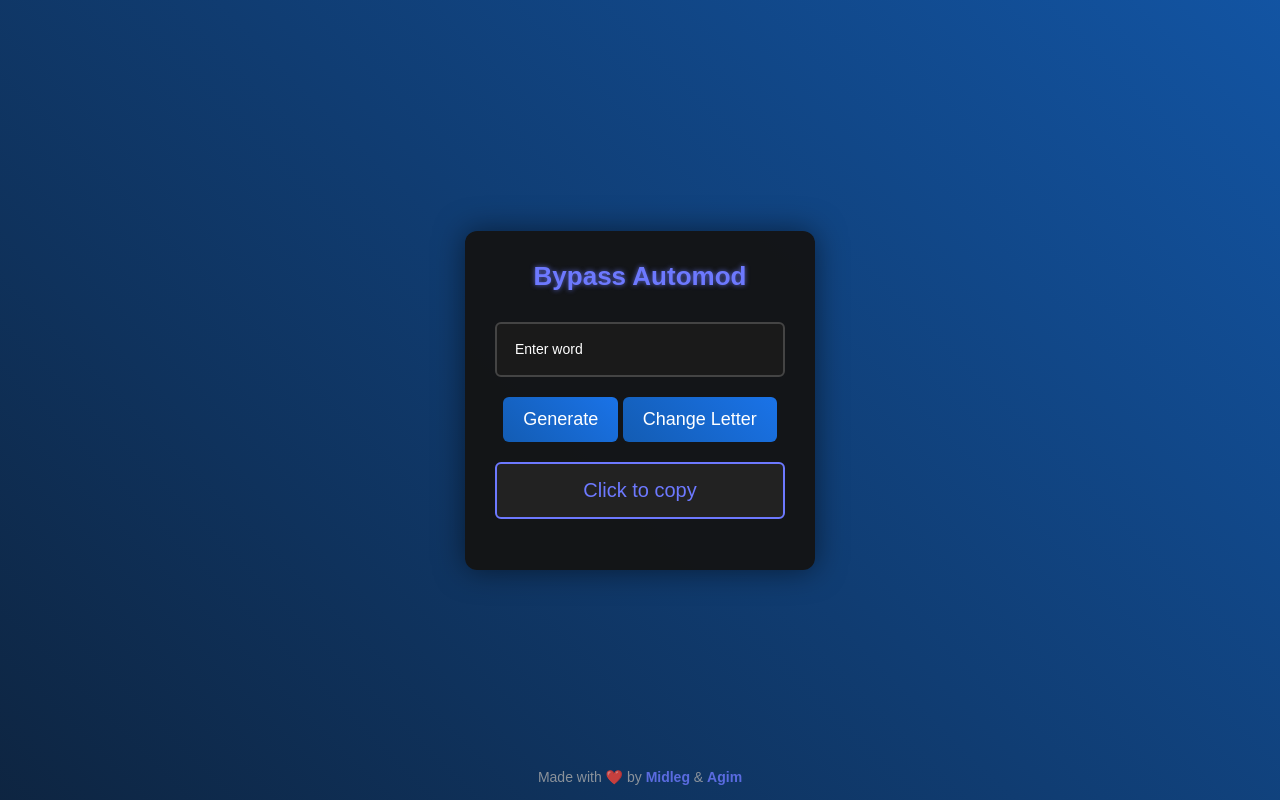
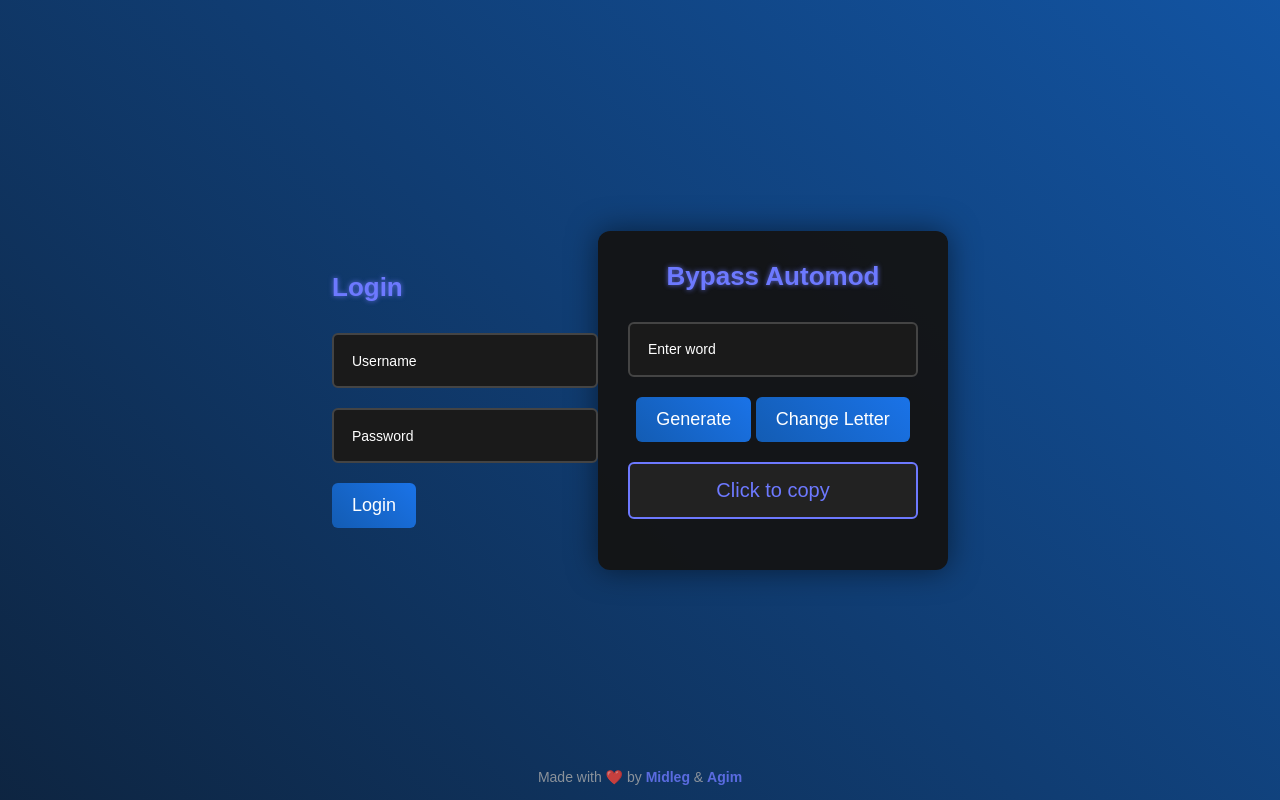
Before and after one commit to talkingtogod/bypass, a plain HTML site: page index.html in a window 1280 px wide. Drawn offline with Linux system fonts and the light colour scheme.

Commit message:
Update index.html

```diff
--- a/index.html
+++ b/index.html
@@ -7,6 +7,22 @@
     <link rel="stylesheet" href="styles.css">
 </head>
 <body>
+
+
+    <!-- Login Form -->
+    <div id="loginForm" class="login-form">
+        <h1>Login</h1>
+        <div class="group">
+            <input type="text" id="username" placeholder=" " autocomplete="off">
+            <label for="username">Username</label>
+        </div>
+        <div class="group">
+            <input type="password" id="password" placeholder=" " autocomplete="off">
+            <label for="password">Password</label>
+        </div>
+        <button onclick="login()">Login</button>
+        <div id="loginError" style="color: red; display: none;">Invalid credentials</div>
+    </div>
 
     <!-- Background Animation -->
     <div class="background"></div>
```
